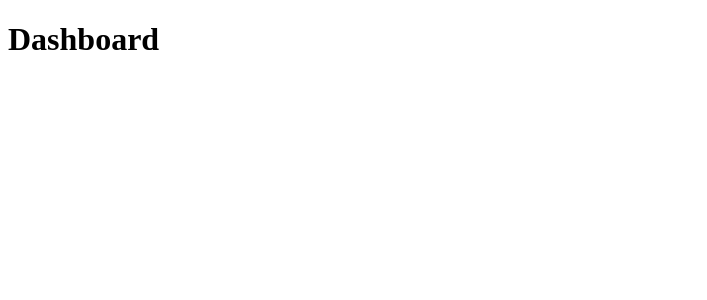
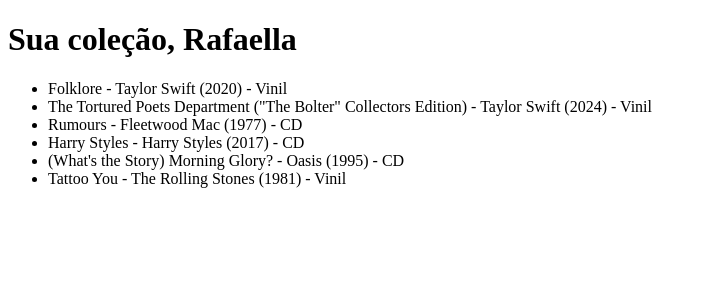
Before and after one commit to PUCTech/VinyLog, a React (Vite) app in the folder frontend/: page /dashboard in a window 1280 px wide. Shown: the top 300 px of the page, without its empty margins (0-707 px from the left). Built offline with nearby package versions, Linux system fonts and the light colour scheme.

Commit message:
Add mock data and show discs on dashboard

```diff
--- /dev/null
+++ b/frontend/src/data/mockDiscs.js
@@ -0,0 +1,10 @@
+export const mockDiscs = [
+  { id: 1, title: 'Folklore', artist: 'Taylor Swift', year: 2020, format: 'Vinil', rating: 5, favorite: true },
+  { id: 2, title: 'The Tortured Poets Department ("The Bolter" Collectors Edition)', artist: 'Taylor Swift', year: 2024, format: 'Vinil', rating: 5, favorite: true },
+  { id: 3, title: 'Rumours', artist: 'Fleetwood Mac', year: 1977, format: 'CD', rating: 5, favorite: true },
+  { id: 4, title: 'Harry Styles', artist: 'Harry Styles', year: 2017, format: 'CD', rating: 4, favorite: true },
+  { id: 5, title: "(What's the Story) Morning Glory?", artist: 'Oasis', year: 1995, format: 'CD', rating: 4, favorite: false },
+  { id: 6, title: 'Tattoo You', artist: 'The Rolling Stones', year: 1981, format: 'Vinil', rating: 4, favorite: false },
+]
+
+export const mockUser = { name: 'Rafaella', initials: 'RL' }
--- a/frontend/src/pages/Dashboard.jsx
+++ b/frontend/src/pages/Dashboard.jsx
@@ -1,5 +1,18 @@
+import { mockDiscs, mockUser } from '../data/mockDiscs'
+
 function Dashboard() {
-  return <h1>Dashboard</h1>
+  return (
+    <div>
+      <h1>Sua coleção, {mockUser.name}</h1>
+      <ul>
+        {mockDiscs.map((disc) => (
+          <li key={disc.id}>
+            {disc.title} - {disc.artist} ({disc.year}) - {disc.format}
+          </li>
+        ))}
+      </ul>
+    </div>
+  )
 }
 
 export default Dashboard
```
